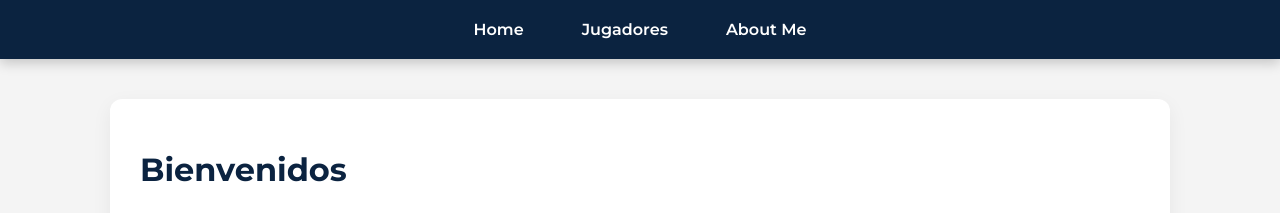
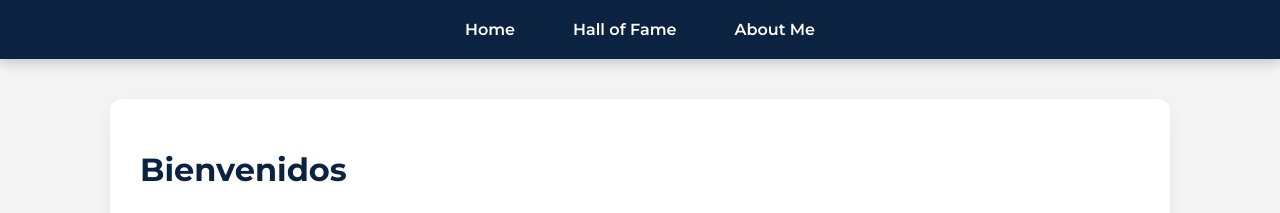
Before and after one commit to leovice2004/leovice2004.github.io, a Jekyll site: the page built from README.md, in a window 1280 px wide. Shown: the top 213 px of the page. Built offline with Jekyll 4.4.1, drawn with Linux system fonts in a browser that asks for light colours; our own code applies the rules of GitHub Pages for plain Markdown files.

Commit message:
Update default.html

```diff
--- a/_layouts/default.html
+++ b/_layouts/default.html
@@ -122,7 +122,7 @@
     <nav>
         <ul>
             <li><a href="{{ '/' | relative_url }}">Home</a></li>
-            <li><a href="{{ '/jugadores/' | relative_url }}">Jugadores</a></li>
+            <li><a href="{{ '/hall_of_fame/' | relative_url }}">Hall of Fame</a></li>
             <li><a href="{{ '/about_me/' | relative_url }}">About Me</a></li>
         </ul>
     </nav>
```
